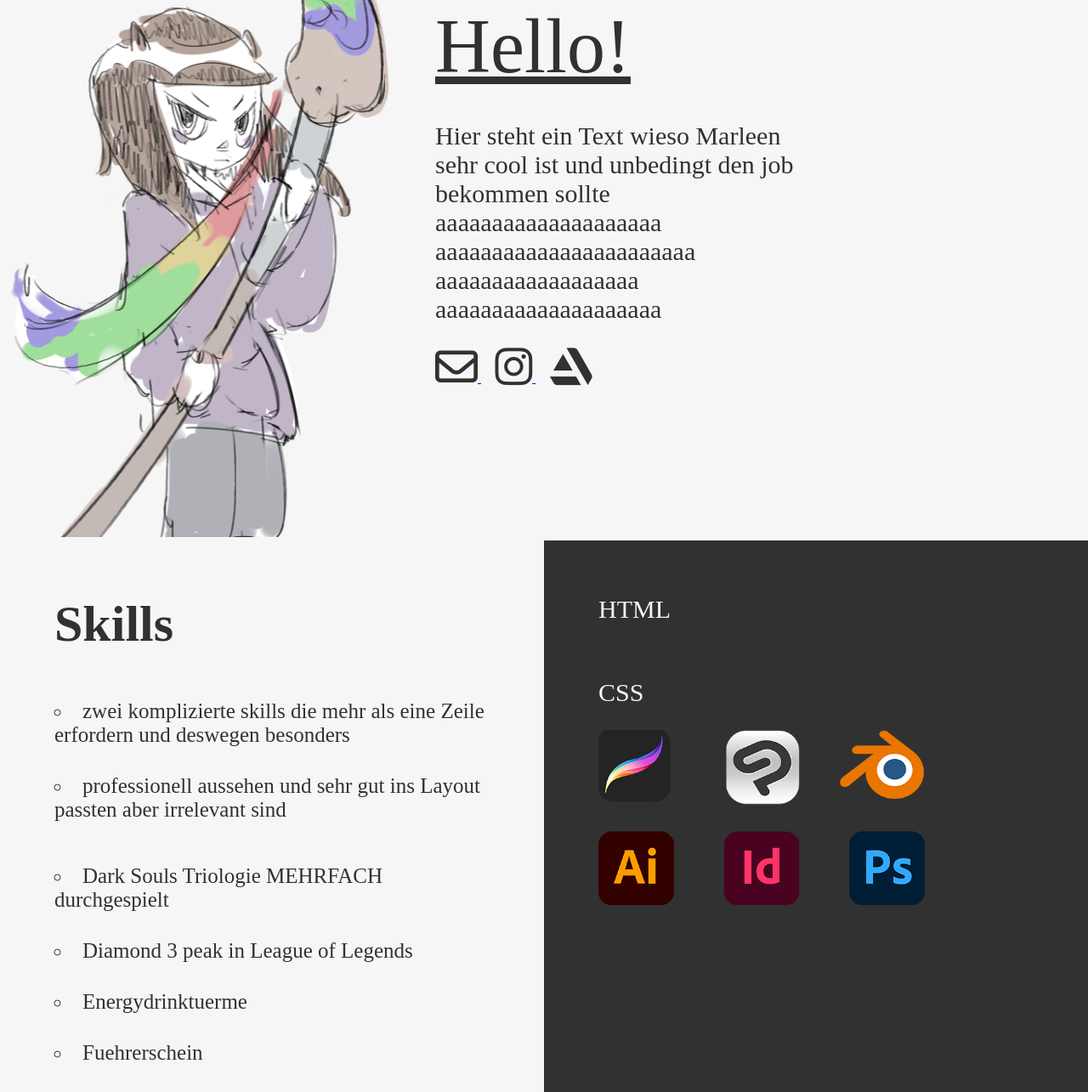
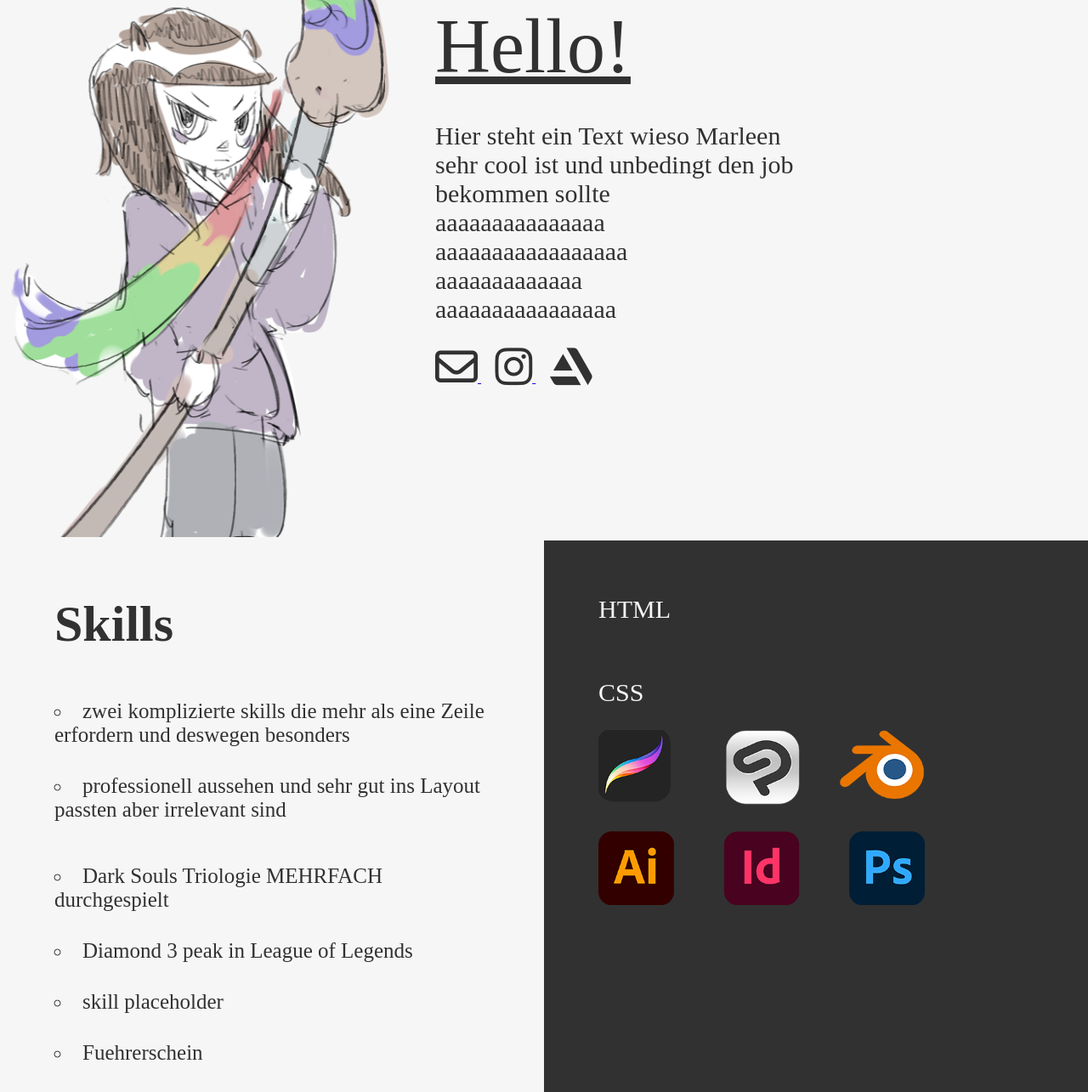
Before and after one commit to cattekk/Folio, a plain HTML site: page index.html in a window 1280 px wide. Shown: the part 1676-2961 px from the top of the page at 85% size. Drawn offline with Linux system fonts and the light colour scheme; a web font is replaced by a local one.

Commit message:
Add files via upload

```diff
--- a/index.html
+++ b/index.html
@@ -69,10 +69,10 @@
 				<p class="text"> Hier steht ein Text wieso Marleen   </p>
 				<p class="text"> sehr cool ist und unbedingt den job </p>
 				<p class="text"> bekommen sollte                     </p>
-				<p class="text"> aaaaaaaaaaaaaaaaaaaa</p>
-				<p class="text"> aaaaaaaaaaaaaaaaaaaaaaa</p>
-				<p class="text"> aaaaaaaaaaaaaaaaaa</p>
-				<p class="text"> aaaaaaaaaaaaaaaaaaaa</p>
+				<p class="text"> aaaaaaaaaaaaaaa</p>
+				<p class="text"> aaaaaaaaaaaaaaaaa</p>
+				<p class="text"> aaaaaaaaaaaaa</p>
+				<p class="text"> aaaaaaaaaaaaaaaa</p>
 				<a href="mailto:Marleen.Hauser@gmail.com">
 					<i class="fa-regular fa-envelope"></i>
 				</a>
@@ -102,7 +102,7 @@
 
 					 <li> Dark Souls Triologie MEHRFACH durchgespielt  </li>
 					 <li> Diamond 3 peak in League of Legends  </li>
-					 <li> Energydrinktuerme </li>
+					 <li> skill placeholder </li>
 					 <li> Fuehrerschein  </li>
 				</div>
 				<div class="black-column">
```
